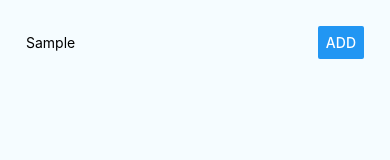
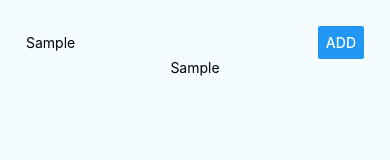
Before and after one commit to skerr4311/rncourse, a React Native app: screen / in a window 390 px wide. Both pictures are taken after typing "Sample" into the empty fields and a click on the button "ADD". Shown: the top 160 px of the page. Built offline with nearby package versions, Linux system fonts and the light colour scheme.

Commit message:
added functionality to the ADD button

```diff
--- a/App.js
+++ b/App.js
@@ -19,16 +19,31 @@ const instructions = Platform.select({
 type Props = {};
 export default class App extends Component<Props> {
   state = {
-    placeName: ''
+    placeName: '',
+    places: []
   }
 
   placeNameChangeHandler = val => {
     this.setState({
       placeName: val
     });
-  }
+  };
+
+  placeSubmitHandler = () => {
+    if (this.state.placeName.trim() === ""){
+      return;
+    }
+    this.setState(prevState => {
+      return {
+        places: prevState.places.concat(prevState.placeName)
+      };
+    });
+  };
 
   render() {
+    const placesOutput = this.state.places.map((place, i) =>
+      <Text key={i}>{place}</Text>
+    );
     return (
       <View style={styles.container}>
         <View style={styles.inputContainer}>
@@ -39,8 +54,11 @@ export default class App extends Component<Props> {
           onChangeText={this.placeNameChangeHandler}
           style={styles.placeInput}
           />
-          <Button title="Add" style={styles.placeButton} />
+          <Button title="Add" style={styles.placeButton}
+          onPress={this.placeSubmitHandler}
+          />
         </View>
+        <View>{placesOutput}</View>
       </View>
     );
   }
```
